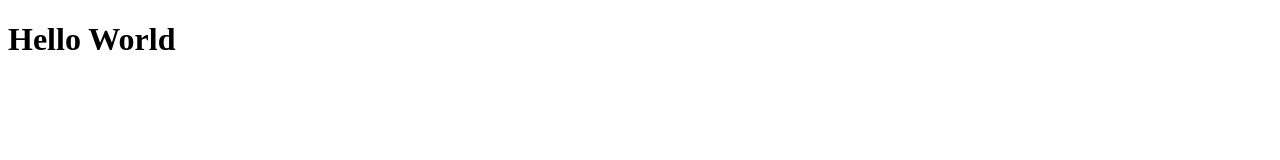
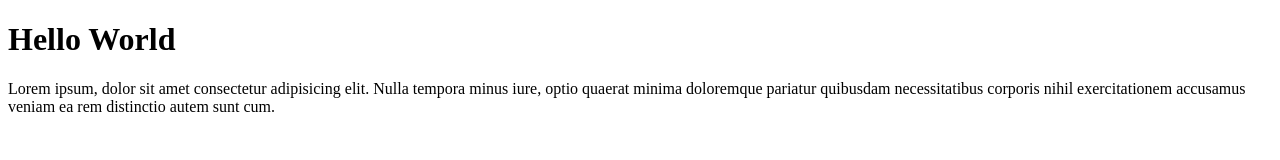
Before and after one commit to aritriana/ari-git-text, a plain HTML site: page index.html in a window 1280 px wide. Drawn offline with Linux system fonts and the light colour scheme.

Commit message:
Memanbahkan paragraf

```diff
--- a/index.html
+++ b/index.html
@@ -7,5 +7,6 @@
   </head>
   <body>
     <h1>Hello World</h1>
+    <p>Lorem ipsum, dolor sit amet consectetur adipisicing elit. Nulla tempora minus iure, optio quaerat minima doloremque pariatur quibusdam necessitatibus corporis nihil exercitationem accusamus veniam ea rem distinctio autem sunt cum.</p>
   </body>
 </html>
```
